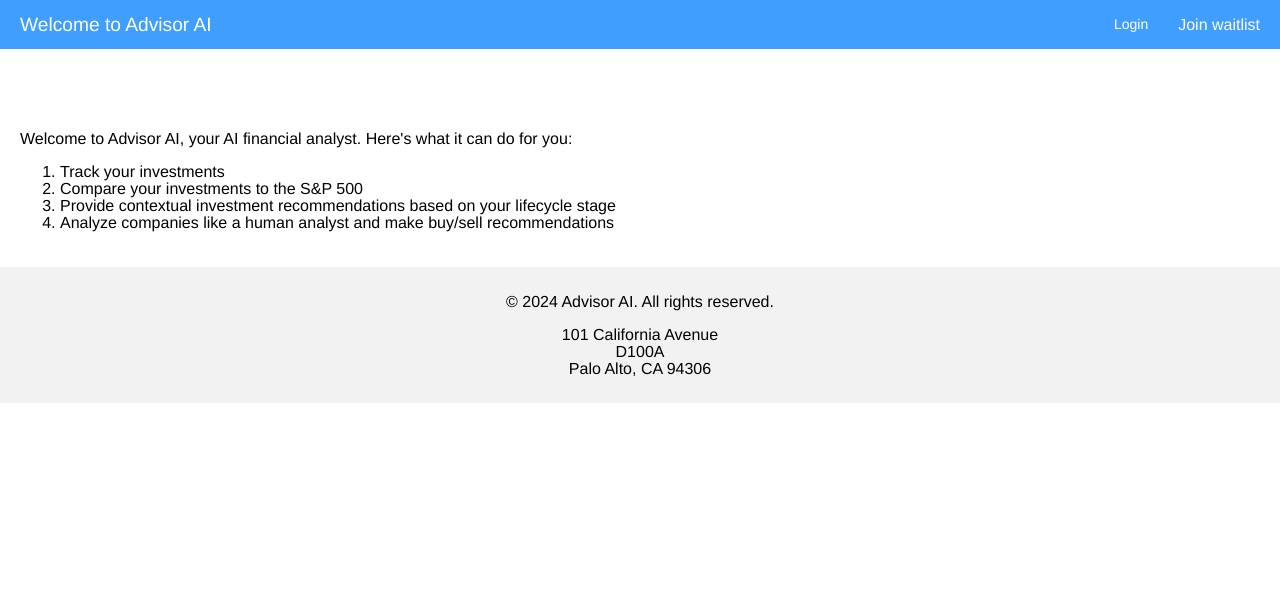
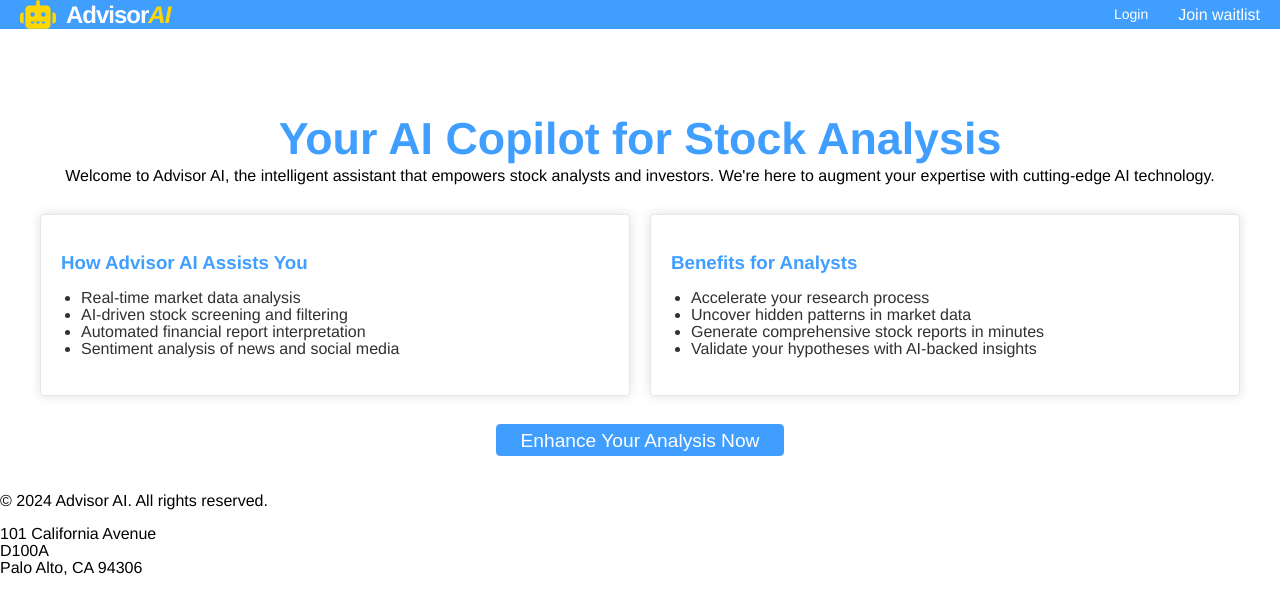
Before and after one commit to advisor-ai-us/platform, a Vue app in the folder webapp/dashboard/: page / in a window 1280 px wide. Shown: the top 612 px of the page. Built offline with nearby package versions, Linux system fonts and the light colour scheme; what vue-signature-pad, vue3-cookies would draw is missing.

Commit message:
improved the home page

```diff
--- a/webapp/dashboard/src/components/HomePageComponent.vue
+++ b/webapp/dashboard/src/components/HomePageComponent.vue
@@ -2,7 +2,10 @@
     <el-container class="home-page">
       <el-header>
         <div class="header">
-          <h1>Welcome to Advisor AI</h1>
+          <div class="logo">
+            <i class="fas fa-robot logo-icon"></i>
+            <span class="logo-text">Advisor<span class="logo-highlight">AI</span></span>
+          </div>
           <div class="auth-links">
             <el-link href="/login">Login</el-link>
             <router-link to="/waitlist">Join waitlist</router-link>
@@ -11,13 +14,35 @@
       </el-header>
       <el-main>
         <div class="main-content">
-          <p>Welcome to Advisor AI, your AI financial analyst. Here's what it can do for you:</p>
-          <ol>
-            <li>Track your investments</li>
-            <li>Compare your investments to the S&P 500</li>
-            <li>Provide contextual investment recommendations based on your lifecycle stage</li>
-            <li>Analyze companies like a human analyst and make buy/sell recommendations</li>
-          </ol>
+          <h2>Your AI Copilot for Stock Analysis</h2>
+          <p>Welcome to Advisor AI, the intelligent assistant that empowers stock analysts and investors. We're here to augment your expertise with cutting-edge AI technology.</p>
+
+          <el-row :gutter="20">
+            <el-col :span="12">
+              <el-card class="feature-card">
+                <h3>How Advisor AI Assists You</h3>
+                <ul>
+                  <li>Real-time market data analysis</li>
+                  <li>AI-driven stock screening and filtering</li>
+                  <li>Automated financial report interpretation</li>
+                  <li>Sentiment analysis of news and social media</li>
+                </ul>
+              </el-card>
+            </el-col>
+            <el-col :span="12">
+              <el-card class="feature-card">
+                <h3>Benefits for Analysts</h3>
+                <ul>
+                  <li>Accelerate your research process</li>
+                  <li>Uncover hidden patterns in market data</li>
+                  <li>Generate comprehensive stock reports in minutes</li>
+                  <li>Validate your hypotheses with AI-backed insights</li>
+                </ul>
+              </el-card>
+            </el-col>
+          </el-row>
+
+          <el-button type="primary" class="get-started-btn">Enhance Your Analysis Now</el-button>
         </div>
       </el-main>
       <el-footer>
@@ -51,13 +76,21 @@
   gap: 15px;
 }
 .main-content {
+  text-align: center;
+  margin-top: 50px;
+  padding: 0 20px;
+}
+.feature-card {
+  height: 100%;
   text-align: left;
-    margin-top: 50px;
 }
-.footer {
-    text-align: center;
-    padding: 10px 0;
-    background-color: #f2f2f2;
+.feature-card ul {
+  padding-left: 20px;
+}
+.get-started-btn {
+  margin-top: 30px;
+  font-size: 1.2em;
+  padding: 12px 24px;
 }
 header.el-header, footer.el-footer {
   padding: 0;
@@ -71,4 +104,67 @@ header.el-header, footer.el-footer {
   text-decoration: none;
   margin-left: 15px;
 }
+h2 {
+  font-size: 2.8em;
+  margin-bottom: 20px;
+  color: #409EFF;
+  font-weight: bold;
+}
+h3 {
+  color: #409EFF;
+}
+.el-row {
+  margin-top: 30px;
+}
+
+.logo {
+  font-size: 1.5rem;
+  font-weight: 700;
+  letter-spacing: -1px;
+  display: flex;
+  align-items: center;
+  gap: 10px;
+}
+
+.logo-text {
+  color: #ffffff;
+}
+
+.logo-highlight {
+  color: #FFD700;
+  font-style: italic;
+}
+
+.logo-icon {
+  font-size: 1.8rem;
+  color: #FFD700;
+}
+
+@media (max-width: 768px) {
+  .header {
+    flex-direction: column;
+    align-items: flex-start;
+    padding: 10px 20px;
+  }
+
+  .auth-links {
+    margin-top: 10px;
+  }
+
+  h2 {
+    font-size: 2em;
+  }
+
+  .main-content {
+    margin-top: 30px;
+  }
+
+  .get-started-btn {
+    width: 100%;
+  }
+
+  .logo {
+    font-size: 1.2rem;
+  }
+}
   </style>
```
Lines whose indentation alone changed are shown as unchanged.
